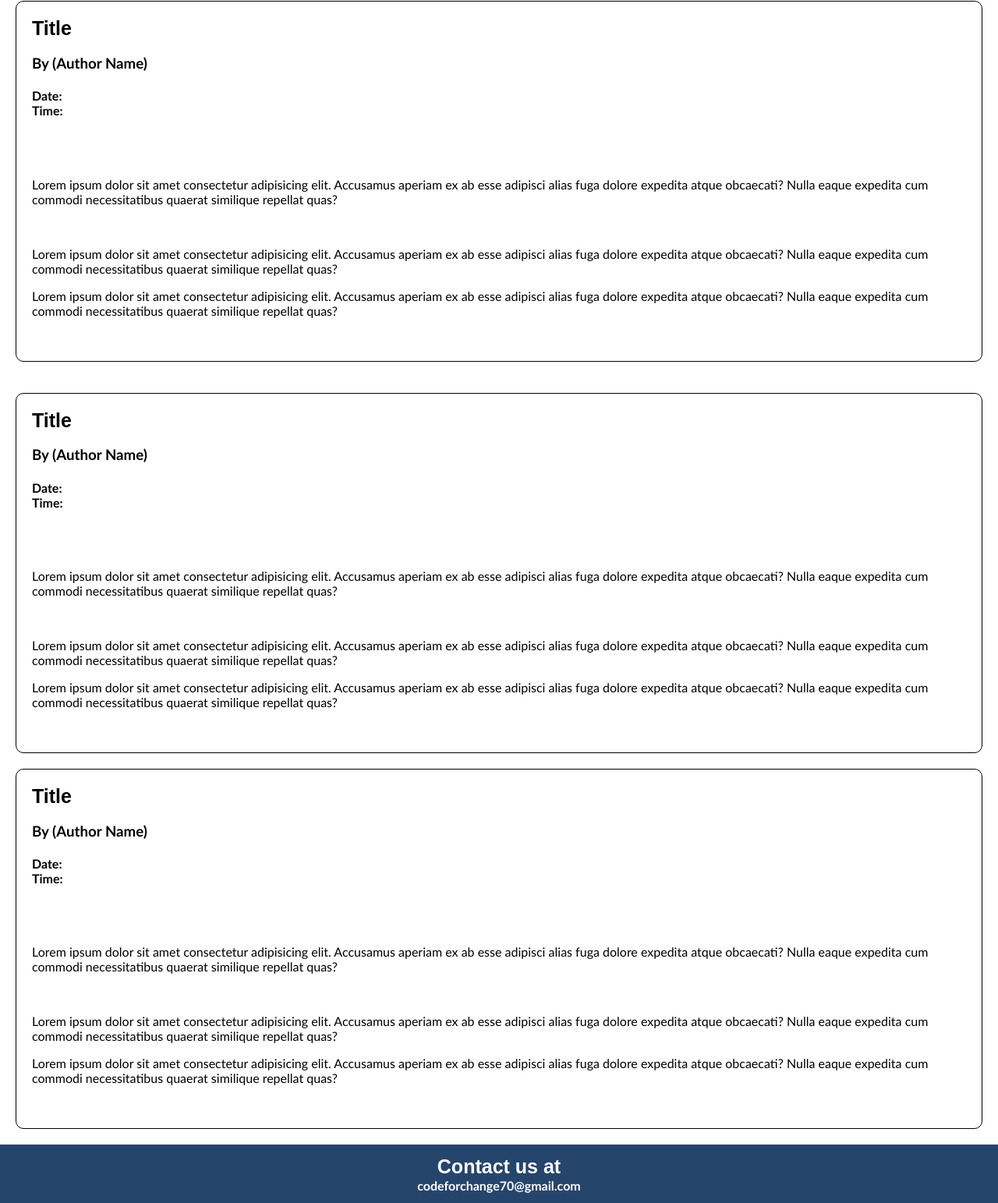
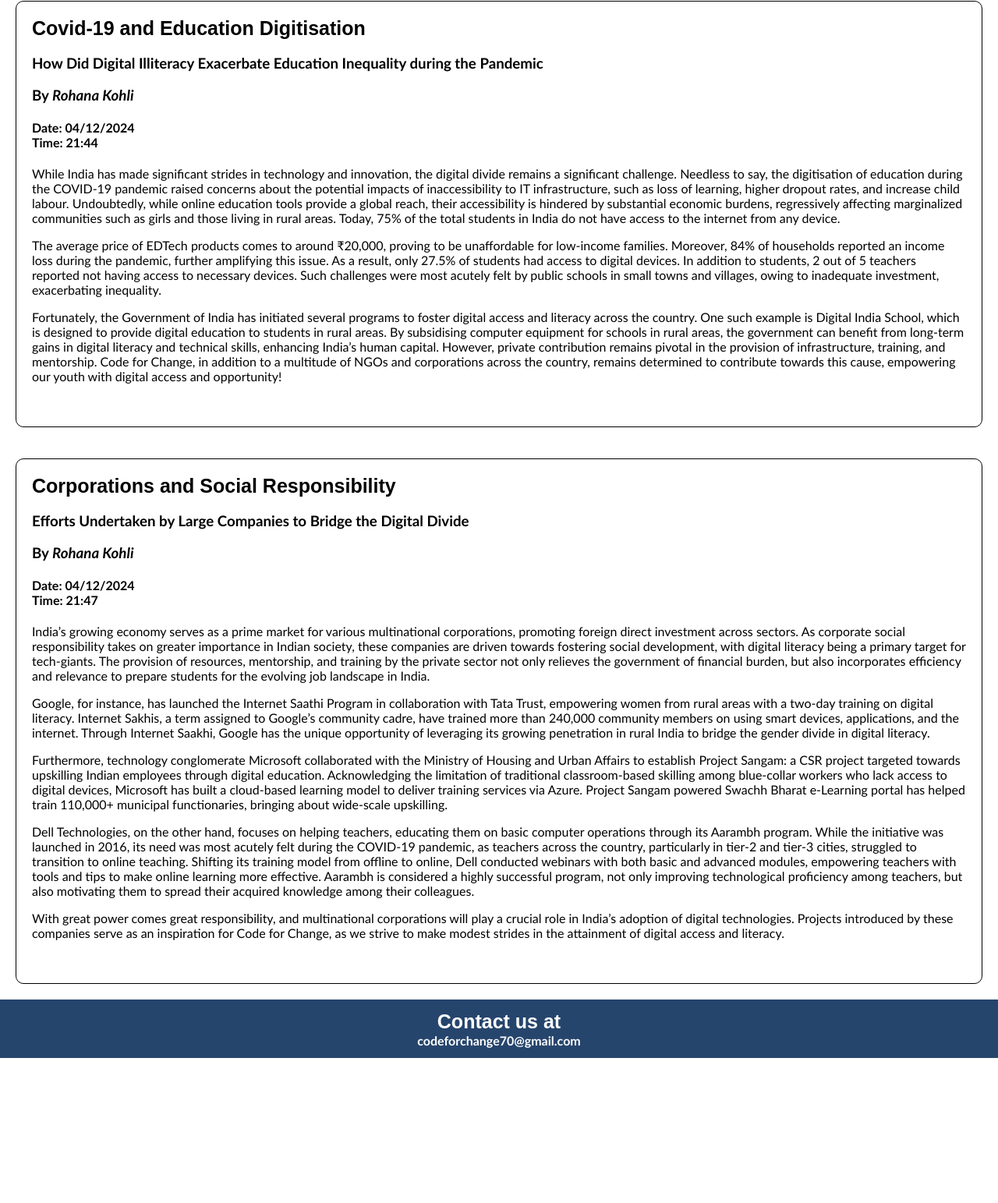
Before and after one commit to coders4change/code-4-change, a plain HTML site: page blog.html in a window 1280 px wide. Shown: the part 218-1761 px from the top of the page at 78% size. After the commit the page ends 1575 px from the top, so only its background shows below. Drawn offline with Linux system fonts and the light colour scheme.

Commit message:
Update blog.html

```diff
--- a/blog.html
+++ b/blog.html
@@ -39,95 +39,50 @@
     <div id="blog" style="display: flex; flex-direction: column;  justify-content: center;">
     <h1 style="text-align: center;">Check out the latest from our blog!</h1>
       <div class="blog-post">
-        <h2>Title</h2>
-        <h3>By (Author Name)</h3>
+        <h2>Covid-19 and Education Digitisation</h2>
+        <h3>How Did Digital Illiteracy Exacerbate Education Inequality during the Pandemic</h3>
+        <h3>By <i>Rohana Kohli</i></h3>
         <h4>
-          Date: <br />
-          Time:
+          Date: 04/12/2024<br />
+          Time: 21:44
         </h4>
-        <br />
-        <br />
         <p>
-          Lorem ipsum dolor sit amet consectetur adipisicing elit. Accusamus
-          aperiam ex ab esse adipisci alias fuga dolore expedita atque
-          obcaecati? Nulla eaque expedita cum commodi necessitatibus quaerat
-          similique repellat quas?
-        </p>
-        <br />
-        <p>
-          Lorem ipsum dolor sit amet consectetur adipisicing elit. Accusamus
-          aperiam ex ab esse adipisci alias fuga dolore expedita atque
-          obcaecati? Nulla eaque expedita cum commodi necessitatibus quaerat
-          similique repellat quas?
+            While India has made significant strides in technology and innovation, the digital divide remains a significant challenge. Needless to say, the digitisation of education during the COVID-19 pandemic raised concerns about the potential impacts of inaccessibility to IT infrastructure, such as loss of learning, higher dropout rates, and increase child labour. Undoubtedly, while online education tools provide a global reach, their accessibility is hindered by substantial economic burdens, regressively affecting marginalized communities such as girls and those living in rural areas. Today, 75% of the total students in India do not have access to the internet from any device.
         </p>
         <p>
-          Lorem ipsum dolor sit amet consectetur adipisicing elit. Accusamus
-          aperiam ex ab esse adipisci alias fuga dolore expedita atque
-          obcaecati? Nulla eaque expedita cum commodi necessitatibus quaerat
-          similique repellat quas?
+            The average price of EDTech products comes to around ₹20,000, proving to be unaffordable for low-income families. Moreover, 84% of households reported an income loss during the pandemic, further amplifying this issue. As a result, only 27.5% of students had access to digital devices. In addition to students, 2 out of 5 teachers reported not having access to necessary devices. Such challenges were most acutely felt by public schools in small towns and villages, owing to inadequate investment, exacerbating inequality.
+
+        </p>
+        <p>
+            Fortunately, the Government of India has initiated several programs to foster digital access and literacy across the country. One such example is Digital India School, which is designed to provide digital education to students in rural areas. By subsidising computer equipment for schools in rural areas, the government can benefit from long-term gains in digital literacy and technical skills, enhancing India’s human capital. However, private contribution remains pivotal in the provision of infrastructure, training, and mentorship. Code for Change, in addition to a multitude of NGOs and corporations across the country, remains determined to contribute towards this cause, empowering our youth with digital access and opportunity!
         </p>
         <br />
       </div>
     </div>
+
     <div id="blog">
       <div class="blog-post">
-        <h2>Title</h2>
-        <h3>By (Author Name)</h3>
+        <h2>Corporations and Social Responsibility</h2>
+        <h3>Efforts Undertaken by Large Companies to Bridge the Digital Divide </h3>
+        <h3>By <i>Rohana Kohli</i></h3>
         <h4>
-          Date: <br />
-          Time:
+          Date: 04/12/2024<br />
+          Time: 21:47
         </h4>
-        <br />
-        <br />
         <p>
-          Lorem ipsum dolor sit amet consectetur adipisicing elit. Accusamus
-          aperiam ex ab esse adipisci alias fuga dolore expedita atque
-          obcaecati? Nulla eaque expedita cum commodi necessitatibus quaerat
-          similique repellat quas?
-        </p>
-        <br />
-        <p>
-          Lorem ipsum dolor sit amet consectetur adipisicing elit. Accusamus
-          aperiam ex ab esse adipisci alias fuga dolore expedita atque
-          obcaecati? Nulla eaque expedita cum commodi necessitatibus quaerat
-          similique repellat quas?
+            India’s growing economy serves as a prime market for various multinational corporations, promoting foreign direct investment across sectors. As corporate social responsibility takes on greater importance in Indian society, these companies are driven towards fostering social development, with digital literacy being a primary target for tech-giants. The provision of resources, mentorship, and training by the private sector not only relieves the government of financial burden, but also incorporates efficiency and relevance to prepare students for the evolving job landscape in India.
         </p>
         <p>
-          Lorem ipsum dolor sit amet consectetur adipisicing elit. Accusamus
-          aperiam ex ab esse adipisci alias fuga dolore expedita atque
-          obcaecati? Nulla eaque expedita cum commodi necessitatibus quaerat
-          similique repellat quas?
-        </p>
-        <br />
-      </div>
-      <div id="blog">
-      <div class="blog-post">
-        <h2>Title</h2>
-        <h3>By (Author Name)</h3>
-        <h4>
-          Date: <br />
-          Time:
-        </h4>
-        <br />
-        <br />
-        <p>
-          Lorem ipsum dolor sit amet consectetur adipisicing elit. Accusamus
-          aperiam ex ab esse adipisci alias fuga dolore expedita atque
-          obcaecati? Nulla eaque expedita cum commodi necessitatibus quaerat
-          similique repellat quas?
-        </p>
-        <br />
-        <p>
-          Lorem ipsum dolor sit amet consectetur adipisicing elit. Accusamus
-          aperiam ex ab esse adipisci alias fuga dolore expedita atque
-          obcaecati? Nulla eaque expedita cum commodi necessitatibus quaerat
-          similique repellat quas?
+            Google, for instance, has launched the Internet Saathi Program in collaboration with Tata Trust, empowering women from rural areas with a two-day training on digital literacy. Internet Sakhis, a term assigned to Google’s community cadre, have trained more than 240,000 community members on using smart devices, applications, and the internet. Through Internet Saakhi, Google has the unique opportunity of leveraging its growing penetration in rural India to bridge the gender divide in digital literacy.
         </p>
         <p>
-          Lorem ipsum dolor sit amet consectetur adipisicing elit. Accusamus
-          aperiam ex ab esse adipisci alias fuga dolore expedita atque
-          obcaecati? Nulla eaque expedita cum commodi necessitatibus quaerat
-          similique repellat quas?
+            Furthermore, technology conglomerate Microsoft collaborated with the Ministry of Housing and Urban Affairs to establish Project Sangam: a CSR project targeted towards upskilling Indian employees through digital education. Acknowledging the limitation of traditional classroom-based skilling among blue-collar workers who lack access to digital devices, Microsoft has built a cloud-based learning model to deliver training services via Azure. Project Sangam powered Swachh Bharat e-Learning portal has helped train 110,000+ municipal functionaries, bringing about wide-scale upskilling.
+        </p>
+        <p>
+            Dell Technologies, on the other hand, focuses on helping teachers, educating them on basic computer operations through its Aarambh program. While the initiative was launched in 2016, its need was most acutely felt during the COVID-19 pandemic, as teachers across the country, particularly in tier-2 and tier-3 cities, struggled to transition to online teaching. Shifting its training model from offline to online, Dell conducted webinars with both basic and advanced modules, empowering teachers with tools and tips to make online learning more effective. Aarambh is considered a highly successful program, not only improving technological proficiency among teachers, but also motivating them to spread their acquired knowledge among their colleagues.
+        </p>
+        <p>
+            With great power comes great responsibility, and multinational corporations will play a crucial role in India’s adoption of digital technologies. Projects introduced by these companies serve as an inspiration for Code for Change, as we strive to make modest strides in the attainment of digital access and literacy.
         </p>
         <br />
       </div>
```
